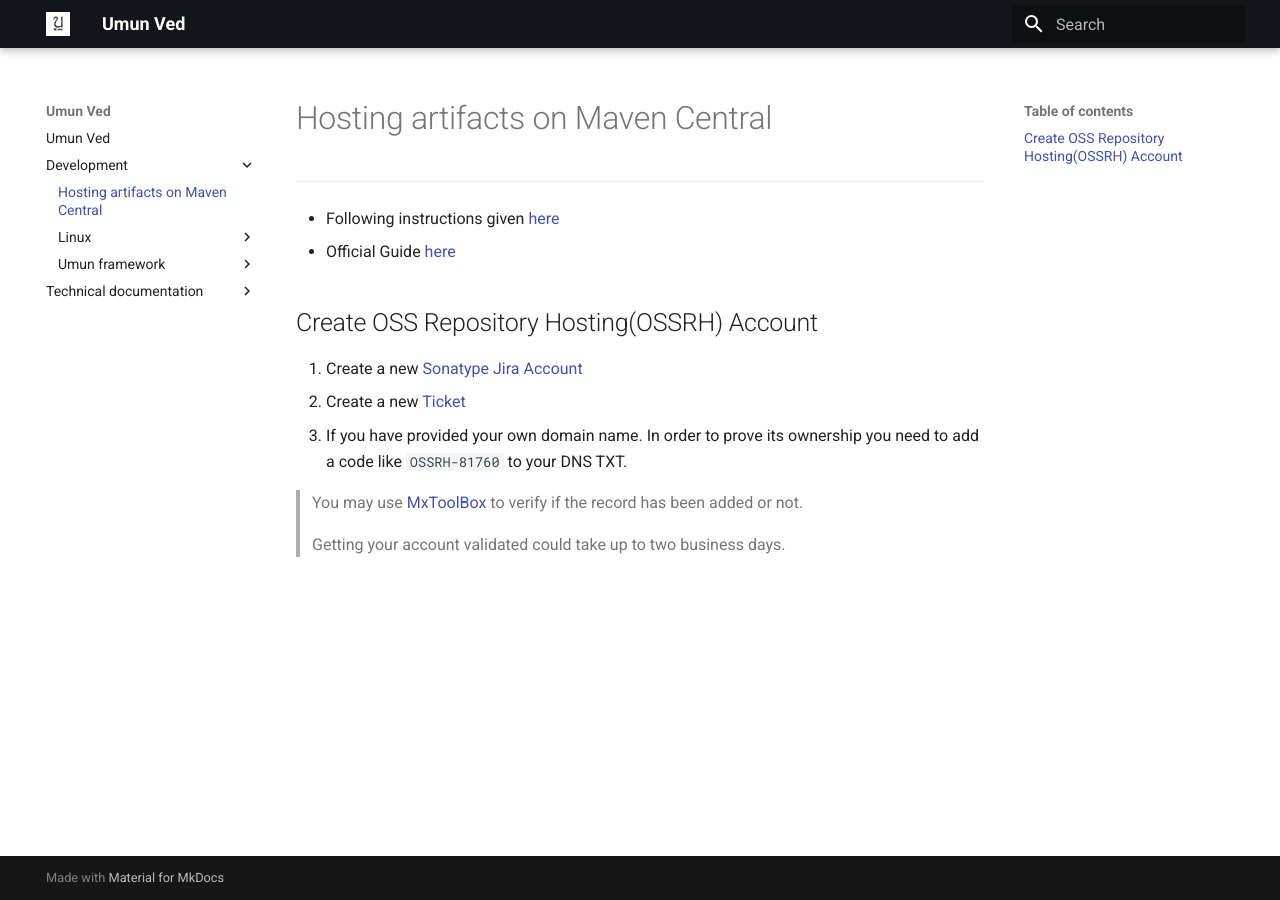
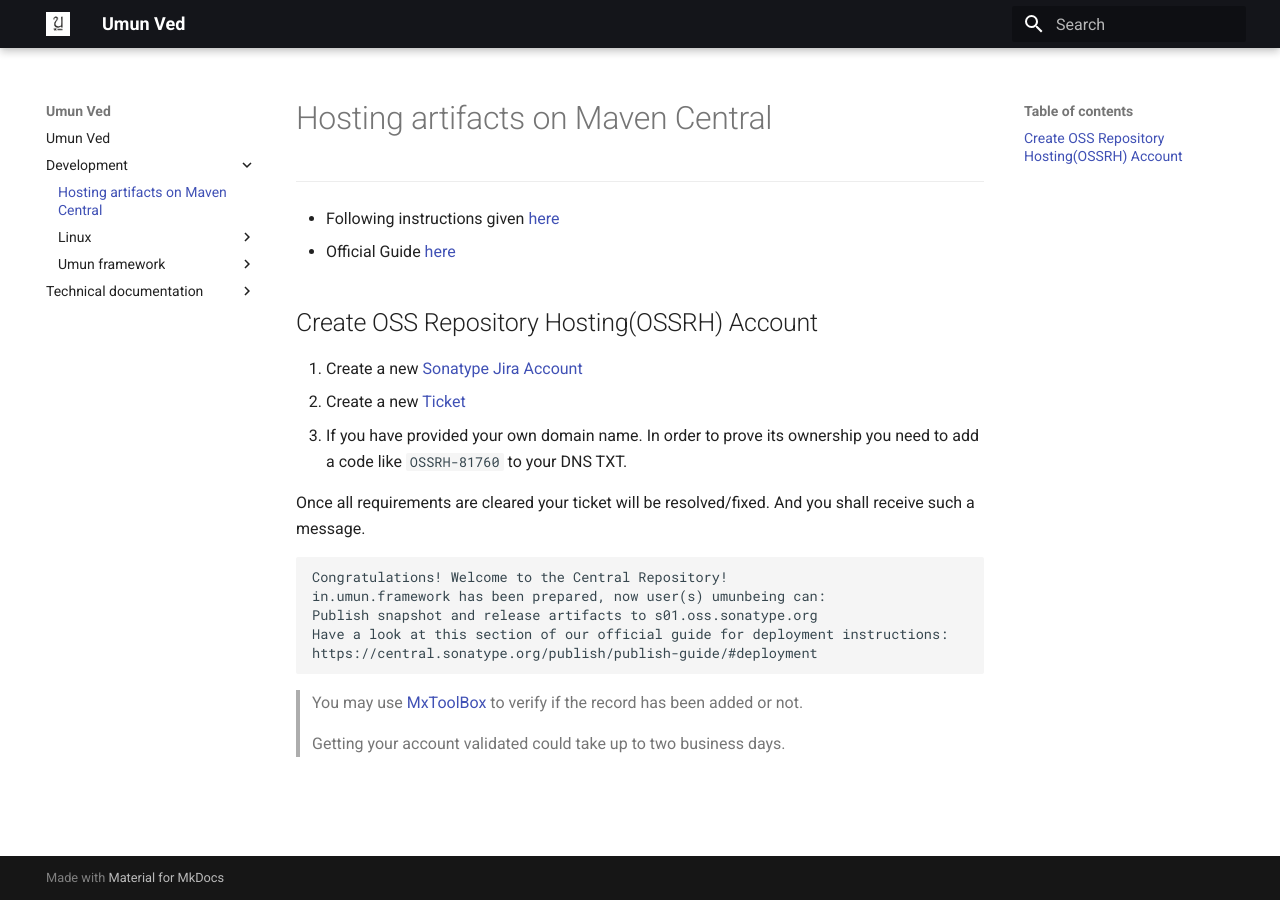
Before and after one commit to iAbhinav/testing-mkdocs, an MkDocs documentation site: the page built from docs/development/maven_central.md, in a window 1280 px wide. Built offline with MkDocs 1.6.1 and Material for MkDocs 9.7.7, drawn with Linux system fonts in a browser that asks for light colours.

Commit message:
Update maven_central.md

````diff
--- a/docs/development/maven_central.md
+++ b/docs/development/maven_central.md
@@ -11,6 +11,16 @@
 2. Create a new [Ticket](https://issues.sonatype.org/secure/CreateIssue.jspa?pid=10134&issuetype=21)
 3. If you have provided your own domain name. In order to prove its ownership you need to add a code like `OSSRH-81760` to your DNS TXT.
 
+Once all requirements are cleared your ticket will be resolved/fixed. And you shall receive such a message.
+
+```
+Congratulations! Welcome to the Central Repository!
+in.umun.framework has been prepared, now user(s) umunbeing can:
+Publish snapshot and release artifacts to s01.oss.sonatype.org
+Have a look at this section of our official guide for deployment instructions:
+https://central.sonatype.org/publish/publish-guide/#deployment
+```
+
 > You may use [MxToolBox](https://mxtoolbox.com/SuperTool.aspx) to verify if the record has been added or not.
 
 > Getting your account validated could take up to two business days.
````
